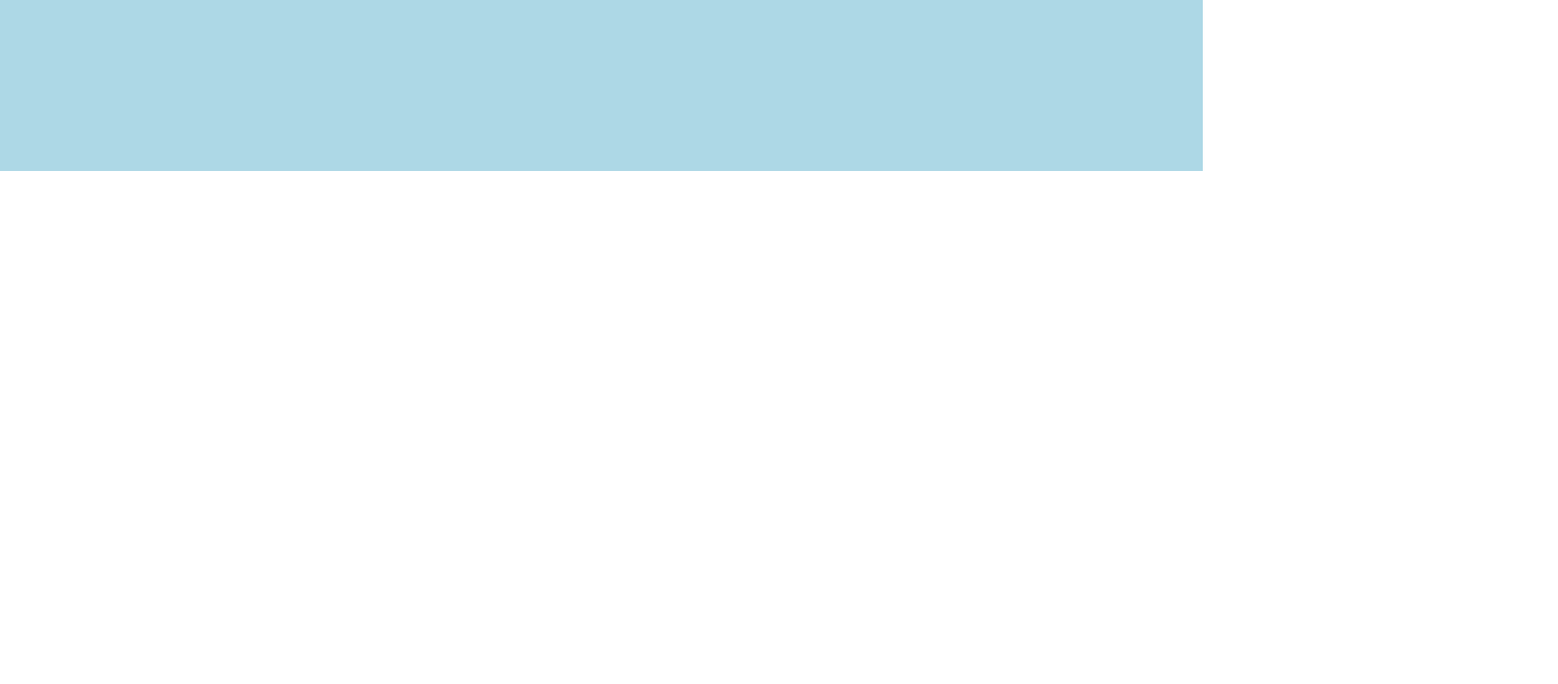
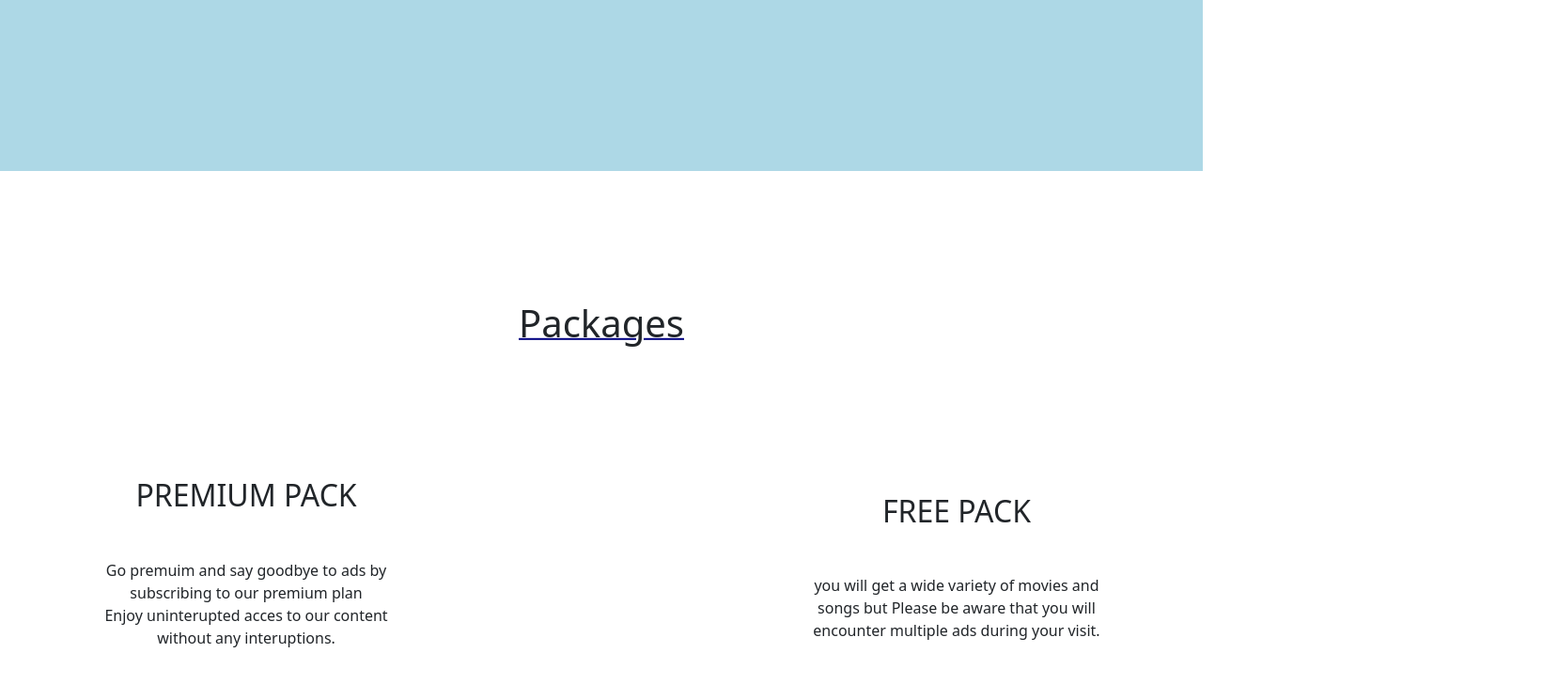
Before and after one commit to YELLIandYemma/Galaxy, a React (Vite) app in the folder galaxyproject/: page / in a window 1280 px wide. Shown: the part 1192-1920 px from the top of the page at 94% size, 1658 px wide, since content can reach past the window. Before the commit the page ends 1374 px from the top, so only its background shows below. Built offline with nearby package versions, Linux system fonts and the light colour scheme.

Commit message:
Update App.tsx

```diff
--- a/galaxyproject/src/App.tsx
+++ b/galaxyproject/src/App.tsx
@@ -1,7 +1,7 @@
 import React from "react";
 import NavBar from "./NavBar"; // Assuming the component file is named NavBar.tsx
 import About from "./About";
-import indexcss from "./index.css";
+import Packages from "./Packages";
 
 function App() {
   return (
@@ -9,6 +9,8 @@ function App() {
       <NavBar />
 
       {<About />}
+      {<Packages />}
+
       <div className="text-layer">
         <h1 id="h1">Galaxy</h1>
         <h2 className="text-right">
@@ -16,7 +18,6 @@ function App() {
           <br></br> music for free.
         </h2>
       </div>
-      <img />
     </div>
   );
 }
```
